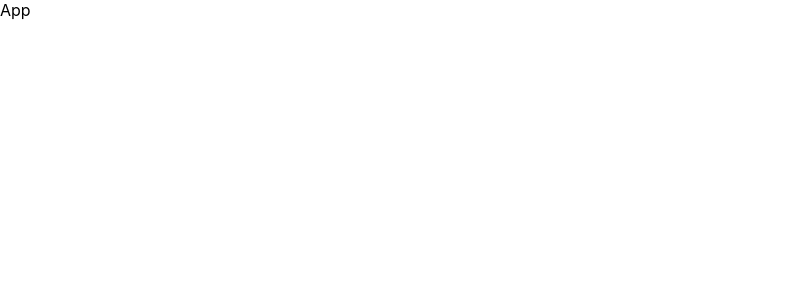
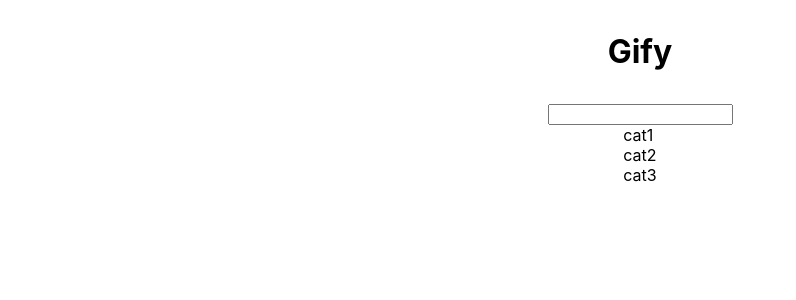
Before and after one commit to GabrielRendonP/gify, a React (Create React App) app: page / in a window 1280 px wide. Shown: the top 300 px of the page, without its empty margins (0-796 px from the left). Built offline with nearby package versions, Linux system fonts and the light colour scheme.

Commit message:
Add Categories component

```diff
--- a/package.json
+++ b/package.json
@@ -9,6 +9,7 @@
     "react": "^17.0.2",
     "react-dom": "^17.0.2",
     "react-scripts": "5.0.0",
+    "sass": "^1.49.9",
     "web-vitals": "^2.1.4"
   },
   "scripts": {
--- a/src/App.js
+++ b/src/App.js
@@ -1,10 +1,9 @@
 import './App.css';
-
-import React from 'react';
+import Home from './pages/Home';
 
 function App() {
   return (
-    <div>App</div>
+    <Home />
   );
 }
 
--- /dev/null
+++ b/src/components/AddCategory.js
@@ -0,0 +1,23 @@
+import { useState } from 'react';
+
+function AddCategory() {
+  const [inputValue, setInputValue] = useState('');
+  const handleOnChange = (e) => {
+    setInputValue(e.target.value);
+  };
+
+  const handleOnSubmit = (e) => {
+    e.preventDefault();
+  };
+
+  return (
+    <form onSubmit={(e) => handleOnSubmit(e)}>
+      <input
+        type="text"
+        onChange={(e) => handleOnChange(e)}
+        value={inputValue}
+      />
+    </form>
+  );
+}
+export default AddCategory;
--- a/src/components/MyComponent.js
+++ b/src/components/MyComponent.js
@@ -1,5 +1,3 @@
-import React from 'react';
-
 function MyComponent() {
   return <div>myComponent</div>;
 }
--- a/src/index.css
+++ b/src/index.css
@@ -5,6 +5,7 @@ body {
     sans-serif;
   -webkit-font-smoothing: antialiased;
   -moz-osx-font-smoothing: grayscale;
+  box-sizing: border-box;
 }
 
 code {
--- /dev/null
+++ b/src/pages/Home.js
@@ -0,0 +1,25 @@
+import AddCategory from '../components/AddCategory';
+import styles from './home.module.scss';
+
+function Home() {
+  const categories = ['cat1', 'cat2', 'cat3'];
+
+  return (
+    <div className={styles.main}>
+      <div className={styles.title}>
+        <h3> Gify </h3>
+      </div>
+      <AddCategory />
+      <div>
+        {categories.map((cat) => (
+          <div key={cat}>
+            {' '}
+            {cat}
+            {' '}
+          </div>
+        ))}
+      </div>
+    </div>
+  );
+}
+export default Home;
--- /dev/null
+++ b/src/pages/home.module.scss
@@ -0,0 +1,18 @@
+.main {
+  width: 100%;
+  display: flex;
+  flex-direction: column;
+  justify-content: center;
+  align-items: center;
+
+  h3 {
+    font-size: 2rem;
+  }
+
+  hr {
+    width: 100%;
+    background-color: #666;
+    opacity: 0.5;
+    box-shadow: 10px 10px 10px #666;
+  }
+}
```
Also changed, not shown: .eslintrc.json, 1 other file (tests, documents, lock files or other folders).
